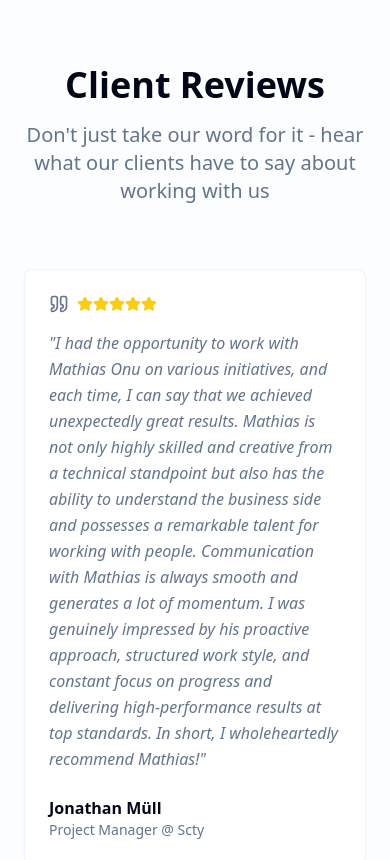
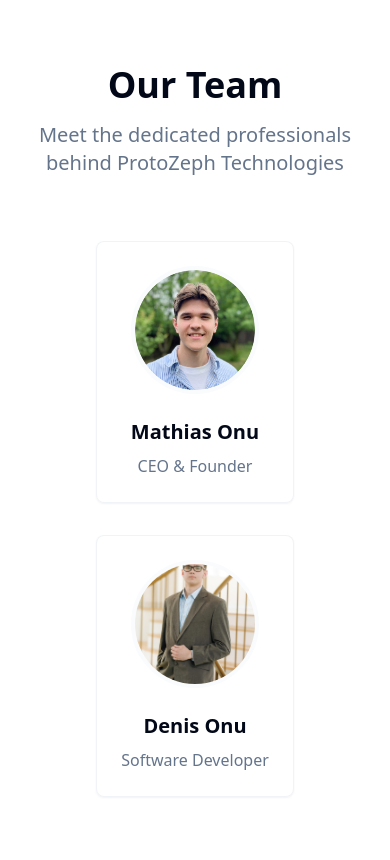
Before and after one commit to mathias-onu/company-website, a React (Vite) app: page / in a window 390 px wide. Shown: the part 5800-6660 px from the top of the page. Built offline with nearby package versions, Linux system fonts and the light colour scheme.

Commit message:
Refactor: Update review cards, footer, and add team section
- Updated the review cards to display the reviewer's name at the bottom.
- Modified the footer's services section.
- Added an "Our Team" section with a proposed design and team members.

```diff
--- a/src/components/Footer.tsx
+++ b/src/components/Footer.tsx
@@ -16,7 +16,7 @@ export const Footer = () => {
                 alt="ProtoZeph Logo"
                 className="h-8 w-8"
               />
-              <span className="text-lg font-bold text-foreground">ProtoZeph</span>
+              <span className="text-lg font-bold text-foreground">ProtoZeph Technologies</span>
             </div>
             <p className="text-muted-foreground leading-relaxed">
               Custom software development and project contributions.
@@ -28,7 +28,7 @@ export const Footer = () => {
             <h4 className="font-semibold text-foreground mb-4">Services</h4>
             <ul className="space-y-2 text-muted-foreground">
               <li>Custom Software Development</li>
-              <li>Project Contributions</li>
+              <li>Consultancy</li>
               <li>Web Applications</li>
               <li>Mobile Solutions</li>
             </ul>
@@ -46,7 +46,7 @@ export const Footer = () => {
         <Separator className="mb-6" />
 
         <div className="text-center text-muted-foreground">
-          <p>&copy; 2025 ProtoZeph. All rights reserved.</p>
+          <p>&copy; 2025 ProtoZeph Technologies. All rights reserved.</p>
         </div>
       </div>
     </footer>
--- a/src/components/Reviews.tsx
+++ b/src/components/Reviews.tsx
@@ -42,8 +42,8 @@ export const Reviews = () => {
 
         <div className="grid grid-cols-1 md:grid-cols-2 lg:grid-cols-3 gap-8">
           {reviews.map((review, index) => (
-            <Card key={index} className="group hover:shadow-lg transition-all duration-300 hover-scale border-border/50 bg-background/80 backdrop-blur-sm">
-              <CardContent className="p-6">
+            <Card key={index} className="group hover:shadow-lg transition-all duration-300 hover-scale border-border/50 bg-background/80 backdrop-blur-sm flex flex-col">
+              <CardContent className="p-6 flex flex-col flex-grow">
                 <div className="flex items-center mb-4">
                   <Quote className="h-5 w-5 text-muted-foreground mr-2" />
                   <div className="flex">
@@ -53,16 +53,14 @@ export const Reviews = () => {
                   </div>
                 </div>
 
-                <p className="text-muted-foreground mb-6 leading-relaxed italic">
+                <p className="text-muted-foreground mb-6 leading-relaxed italic flex-grow">
                   "{review.content}"
                 </p>
 
-                <div className="flex items-center">
-                  <div>
-                    <div className="font-semibold text-foreground">{review.name}</div>
-                    <div className="text-sm text-muted-foreground">
-                      {review.role} @ {review.company}
-                    </div>
+                <div className="mt-auto">
+                  <div className="font-semibold text-foreground">{review.name}</div>
+                  <div className="text-sm text-muted-foreground">
+                    {review.role} @ {review.company}
                   </div>
                 </div>
               </CardContent>
--- /dev/null
+++ b/src/components/Team.tsx
@@ -0,0 +1,57 @@
+
+import React from 'react';
+import { Card, CardContent } from '@/components/ui/card';
+
+export const Team = () => {
+  const team = [
+    {
+      name: "Mathias Onu",
+      role: "CEO & Founder",
+      image: "/lovable-uploads/a26cdfc3-0b85-46fb-9d39-70d9522b064f.png"
+    },
+    {
+      name: "Denis Onu",
+      role: "Software Developer",
+      image: "/lovable-uploads/8df141d3-2892-42fe-8521-d5a17e5c5862.png"
+    }
+  ];
+
+  return (
+    <section id="team" className="py-20 bg-background">
+      <div className="container mx-auto px-6">
+        <div className="text-center mb-16">
+          <h2 className="text-4xl md:text-5xl font-bold mb-4 text-foreground">
+            Our Team
+          </h2>
+          <p className="text-xl text-muted-foreground max-w-2xl mx-auto">
+            Meet the dedicated professionals behind ProtoZeph Technologies
+          </p>
+        </div>
+
+        <div className="flex justify-center">
+          <div className="grid grid-cols-1 md:grid-cols-2 gap-8 max-w-2xl">
+            {team.map((member, index) => (
+              <Card key={index} className="group hover:shadow-lg transition-all duration-300 hover-scale border-border/50 bg-background/80 backdrop-blur-sm">
+                <CardContent className="p-6 text-center">
+                  <div className="mb-6">
+                    <img
+                      src={member.image}
+                      alt={member.name}
+                      className="w-32 h-32 rounded-full mx-auto object-cover border-4 border-border/20 group-hover:border-foreground/20 transition-colors"
+                    />
+                  </div>
+                  <h3 className="text-xl font-semibold text-foreground mb-2">
+                    {member.name}
+                  </h3>
+                  <p className="text-muted-foreground">
+                    {member.role}
+                  </p>
+                </CardContent>
+              </Card>
+            ))}
+          </div>
+        </div>
+      </div>
+    </section>
+  );
+};
--- a/src/pages/Index.tsx
+++ b/src/pages/Index.tsx
@@ -5,6 +5,7 @@ import { Navigation } from '../components/Navigation';
 import { Hero } from '../components/Hero';
 import { Services } from '../components/Services';
 import { Projects } from '../components/Projects';
+import { Team } from '../components/Team';
 import { Reviews } from '../components/Reviews';
 import { Contact } from '../components/Contact';
 import { Footer } from '../components/Footer';
@@ -17,6 +18,7 @@ const Index = () => {
         <Hero />
         <Services />
         <Projects />
+        <Team />
         <Reviews />
         <Contact />
         <Footer />
```
Also changed, not shown: public/lovable-uploads/8df141d3-2892-42fe-8521-d5a17e5c5862.png (added), public/lovable-uploads/a26cdfc3-0b85-46fb-9d39-70d9522b064f.png (added).
